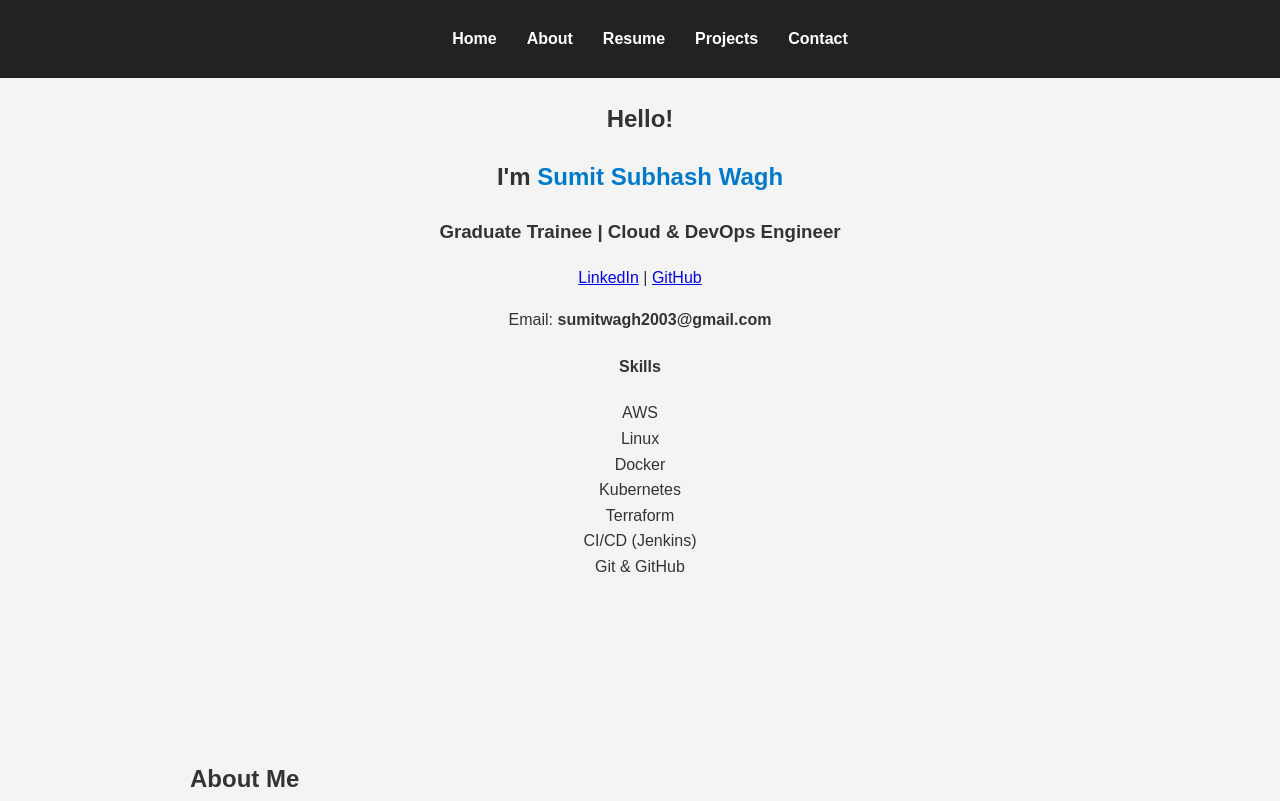
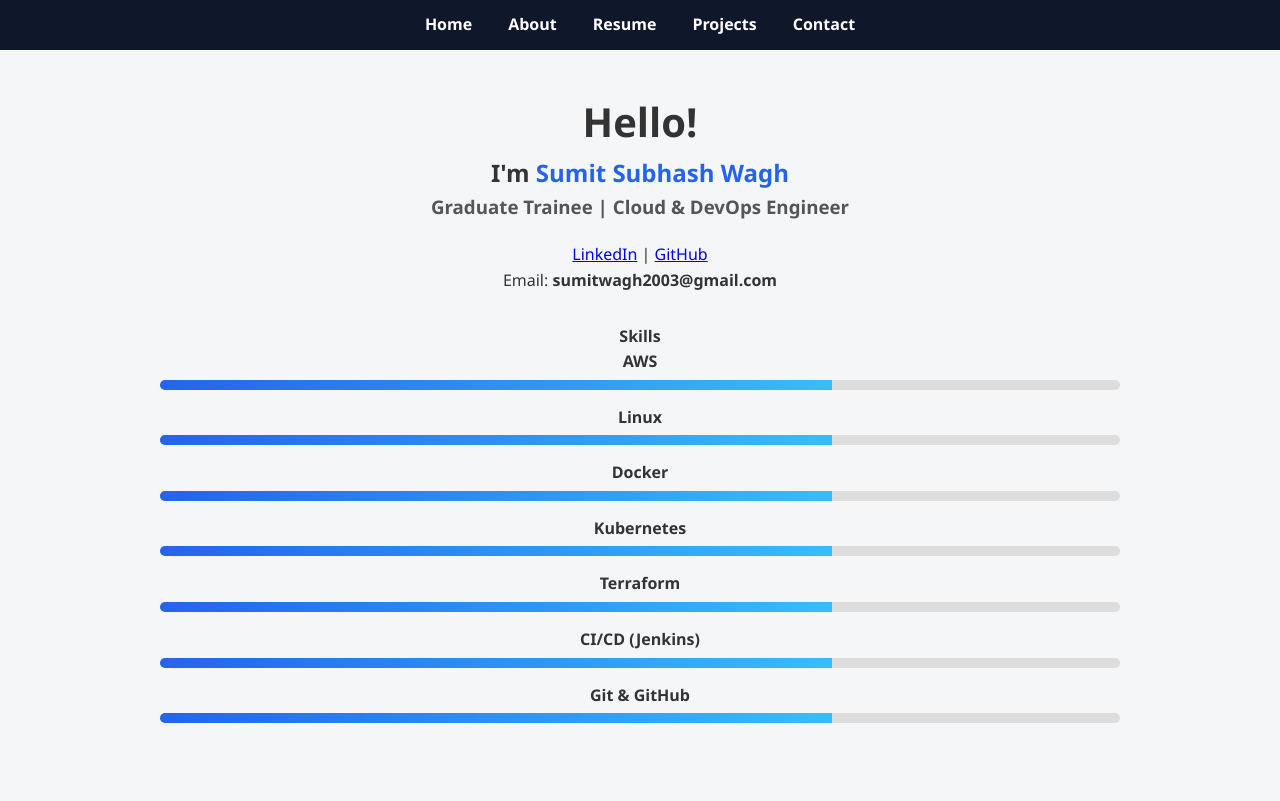
Before and after one commit to maruti25-git/sumit-portfolio, a plain HTML site: page index.html in a window 1280 px wide. Shown: the top 801 px of the page. Drawn offline with Linux system fonts and the light colour scheme.

Commit message:
Refactor CSS styles for improved layout and design

```diff
--- a/style.css
+++ b/style.css
@@ -1,39 +1,50 @@
-body {
+* {
   margin: 0;
-  font-family: Arial, sans-serif;
-  line-height: 1.6;
-  background: #f4f4f4;
-  color: #333;
+  padding: 0;
+  box-sizing: border-box;
 }
 
+body {
+  font-family: "Segoe UI", Arial, sans-serif;
+  background: #f4f6f8;
+  color: #333;
+  line-height: 1.6;
+}
+
+/* NAVBAR */
 nav {
-  background: #222;
-  padding: 10px;
+  background: #0f172a;
   position: fixed;
+  top: 0;
   width: 100%;
-  top: 0;
+  z-index: 1000;
 }
 
 nav ul {
-  list-style: none;
   display: flex;
   justify-content: center;
-  padding: 0;
+  list-style: none;
+  padding: 12px;
 }
 
 nav ul li {
-  margin: 0 15px;
+  margin: 0 18px;
 }
 
 nav ul li a {
   color: #fff;
   text-decoration: none;
-  font-weight: bold;
+  font-weight: 600;
 }
 
+nav ul li a:hover {
+  color: #38bdf8;
+}
+
+/* SECTIONS */
 section {
-  padding: 80px 20px;
-  max-width: 900px;
+  padding: 90px 20px;
+  max-width: 1000px;
   margin: auto;
 }
 
@@ -42,25 +53,80 @@ section {
 }
 
 #home span {
-  color: #007acc;
+  color: #2563eb;
 }
 
-.skills p {
-  background: #ddd;
-  padding: 8px;
-  border-radius: 5px;
+#home h1 {
+  font-size: 2.5rem;
 }
 
+#home h3 {
+  color: #555;
+  margin-bottom: 20px;
+}
+
+/* SKILLS */
+.skills {
+  margin-top: 30px;
+}
+
+.skill {
+  margin-bottom: 15px;
+}
+
+.skill-name {
+  font-weight: 600;
+}
+
+.skill-bar {
+  background: #ddd;
+  border-radius: 20px;
+  overflow: hidden;
+  height: 10px;
+  margin-top: 5px;
+}
+
+.skill-fill {
+  height: 100%;
+  width: 70%;
+  background: linear-gradient(90deg, #2563eb, #38bdf8);
+  animation: fill 2s ease-in-out;
+}
+
+@keyframes fill {
+  from { width: 0; }
+  to { width: 70%; }
+}
+
+/* BOXES */
 .box, .project {
   background: #fff;
-  padding: 15px;
-  margin: 15px 0;
-  border-left: 5px solid #007acc;
+  padding: 20px;
+  margin: 20px 0;
+  border-radius: 8px;
+  box-shadow: 0 5px 15px rgba(0,0,0,0.08);
+  border-left: 5px solid #2563eb;
 }
 
+/* FOOTER */
 footer {
-  background: #222;
+  background: #0f172a;
   color: #fff;
   text-align: center;
   padding: 15px;
 }
+
+/* RESPONSIVE */
+@media (max-width: 768px) {
+  nav ul {
+    flex-direction: column;
+  }
+
+  nav ul li {
+    margin: 8px 0;
+  }
+
+  #home h1 {
+    font-size: 2rem;
+  }
+}
```
